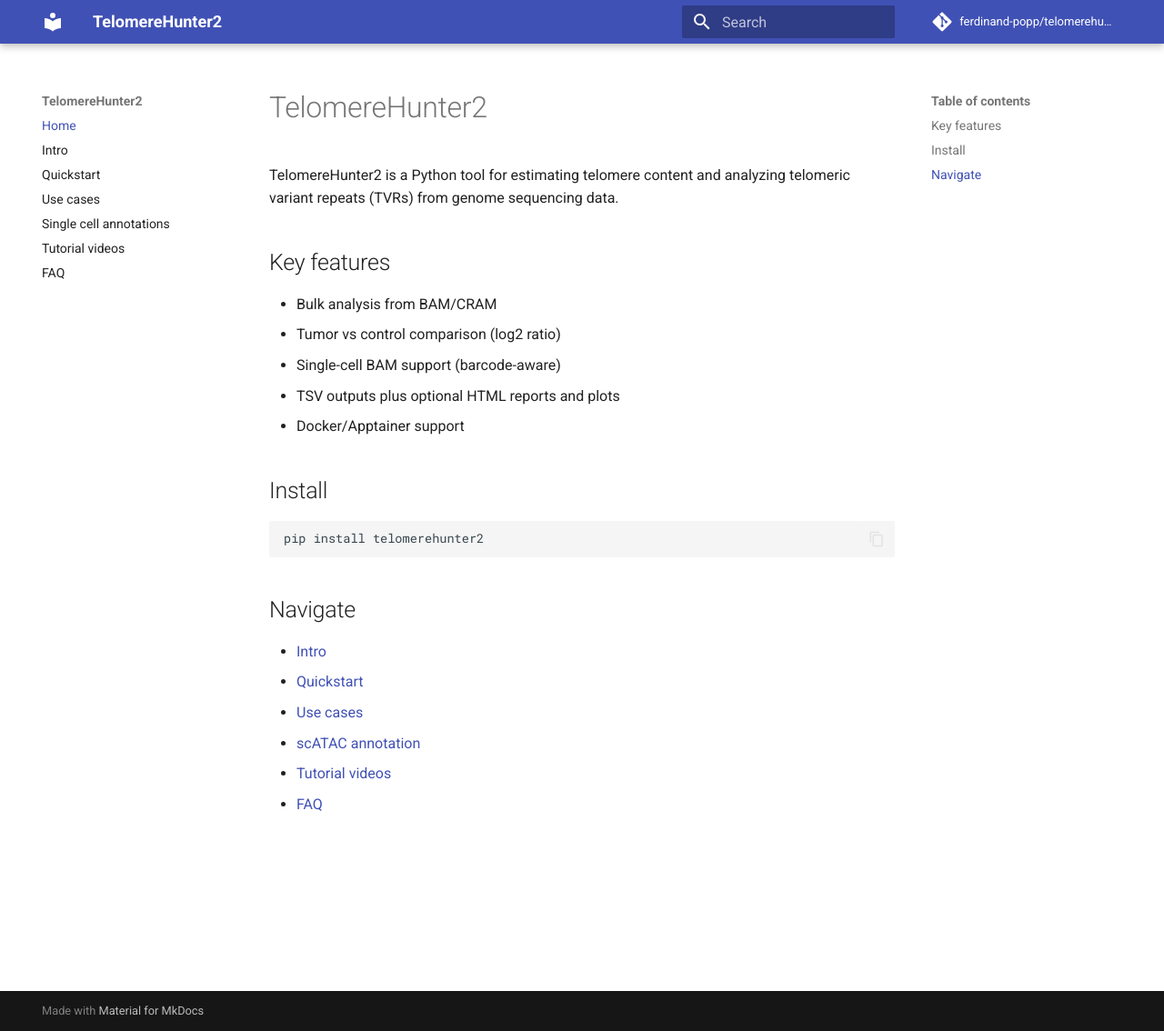
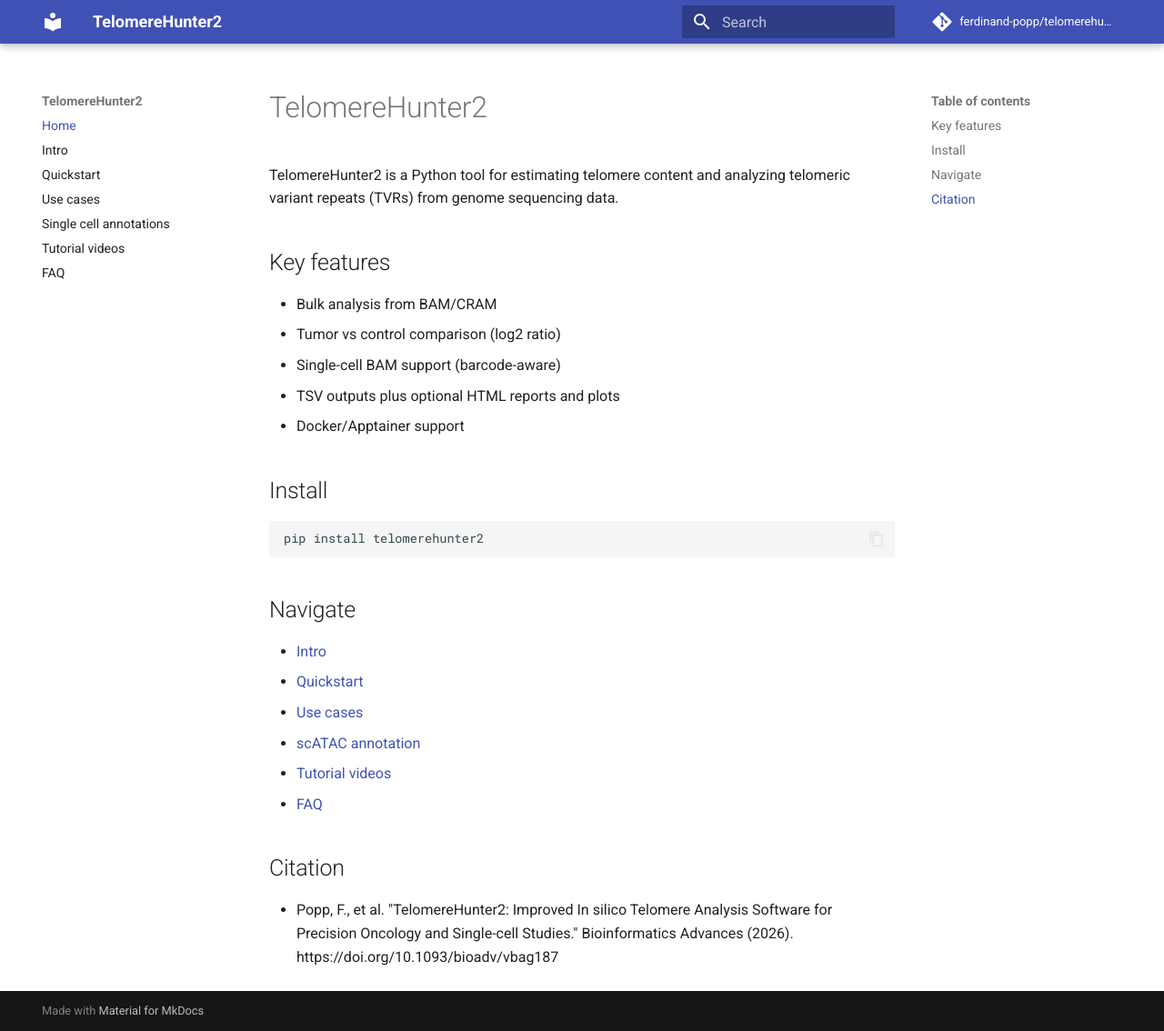
Before and after one commit to ferdinand-popp/telomerehunter2, an MkDocs documentation site: the page built from docs/index.md, in a window 1280 px wide and 1134 px high. Shown: the whole window at 91% size. Built offline with MkDocs 1.6.1 and Material for MkDocs 9.7.7, drawn with Linux system fonts in a browser that asks for light colours; comment, search, counter and statistics services are not loaded.

Commit message:
feat: add citation for TelomereHunter2 paper in index.md

```diff
--- a/docs/index.md
+++ b/docs/index.md
@@ -24,3 +24,7 @@ pip install telomerehunter2
 - [scATAC annotation](single-cell_annotations.md)
 - [Tutorial videos](tutorial_videos.md)
 - [FAQ](faq.md)
+
+## Citation
+
+- Popp, F., et al. "TelomereHunter2: Improved In silico Telomere Analysis Software for Precision Oncology and Single-cell Studies." Bioinformatics Advances (2026). https://doi.org/10.1093/bioadv/vbag187
```
Also changed, not shown: RELEASE_NOTES.md (+1 -0 lines).
